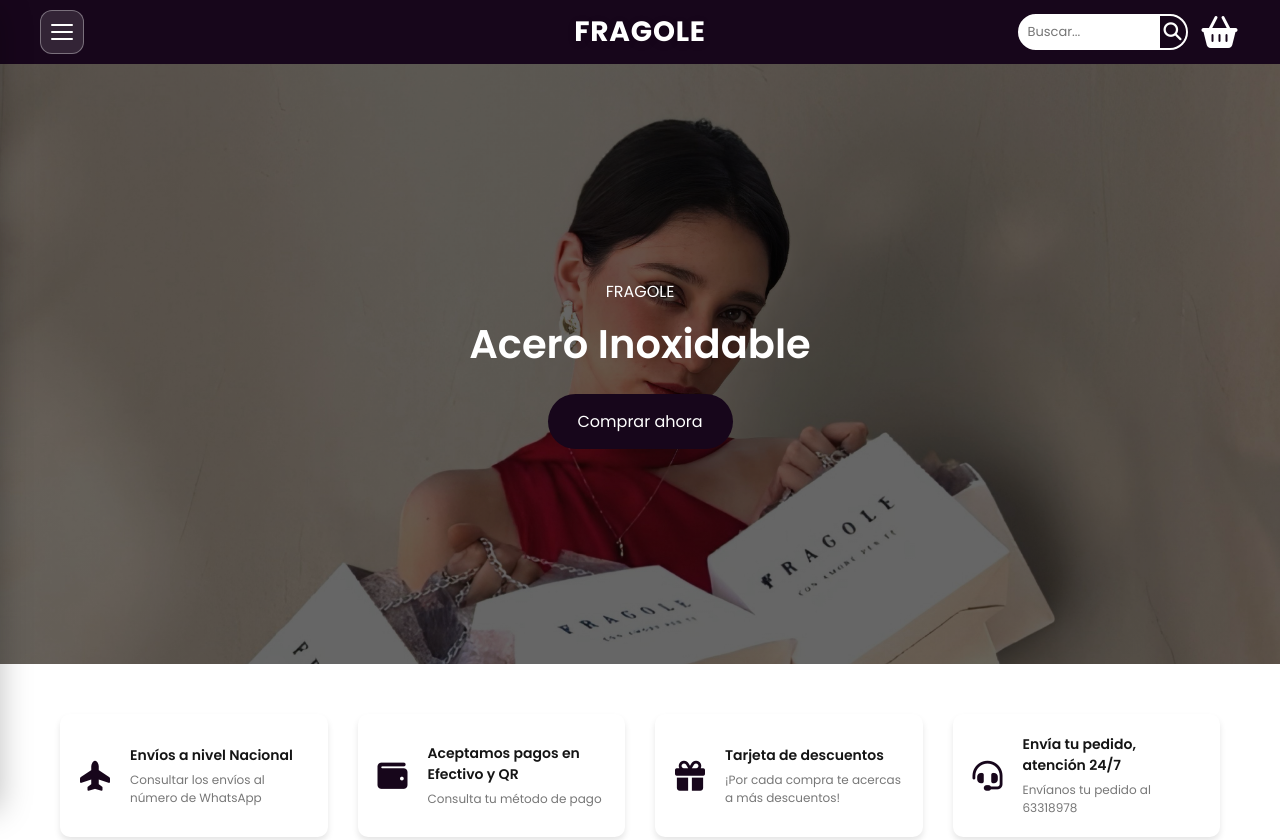
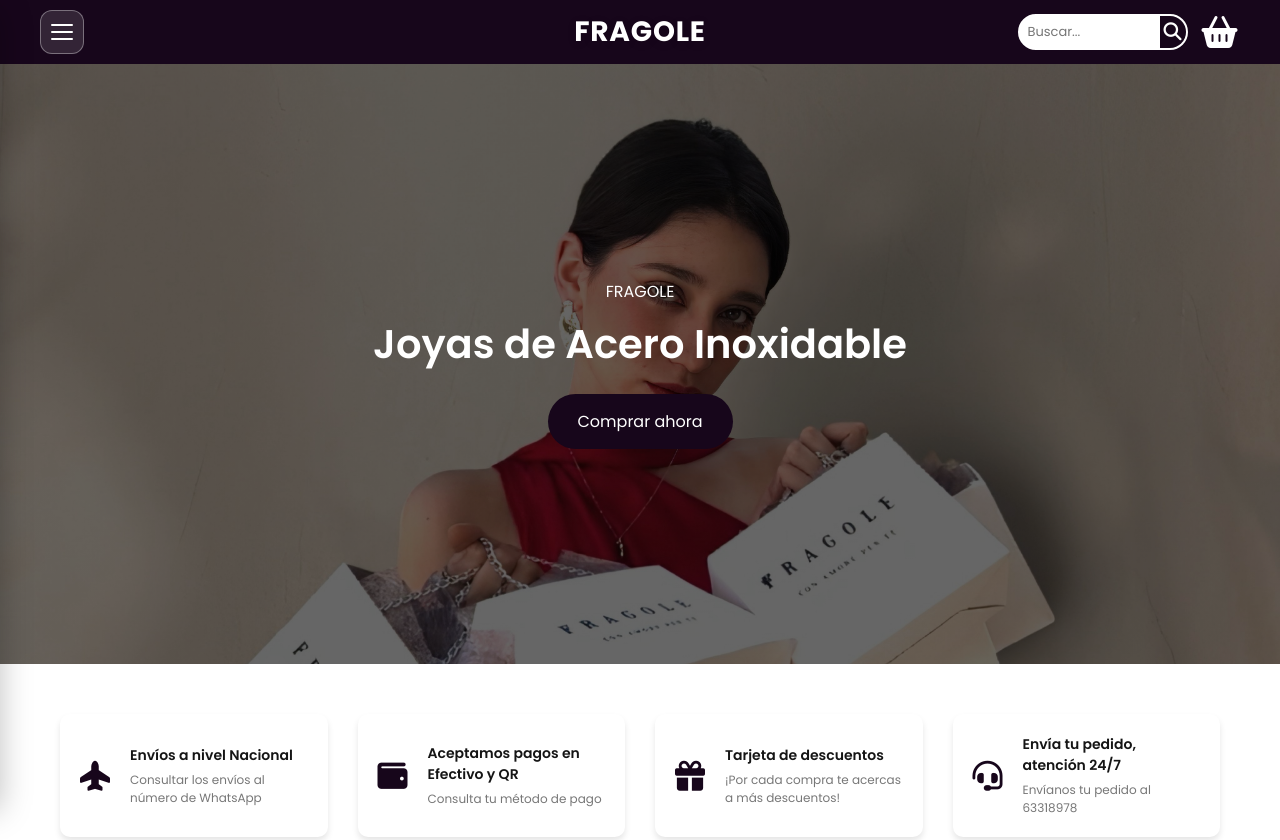
Before and after one commit to FRAGOLE-1/Fragole_joyeria_web, a plain HTML site: page index.html in a window 1280 px wide. Shown: the top 840 px of the page. Drawn offline with Linux system fonts and the light colour scheme.

Commit message:
Texto de HTML

```diff
--- a/index.html
+++ b/index.html
@@ -96,7 +96,7 @@
        <section class="banner">
            <div class="content-banner">
                <p>FRAGOLE</p>
-               <h2>Acero Inoxidable </h2>
+               <h2>Joyas de Acero Inoxidable </h2>
                <a href="#" onclick="showAllProducts()">Comprar ahora</a>
            </div>
        </section>
```
